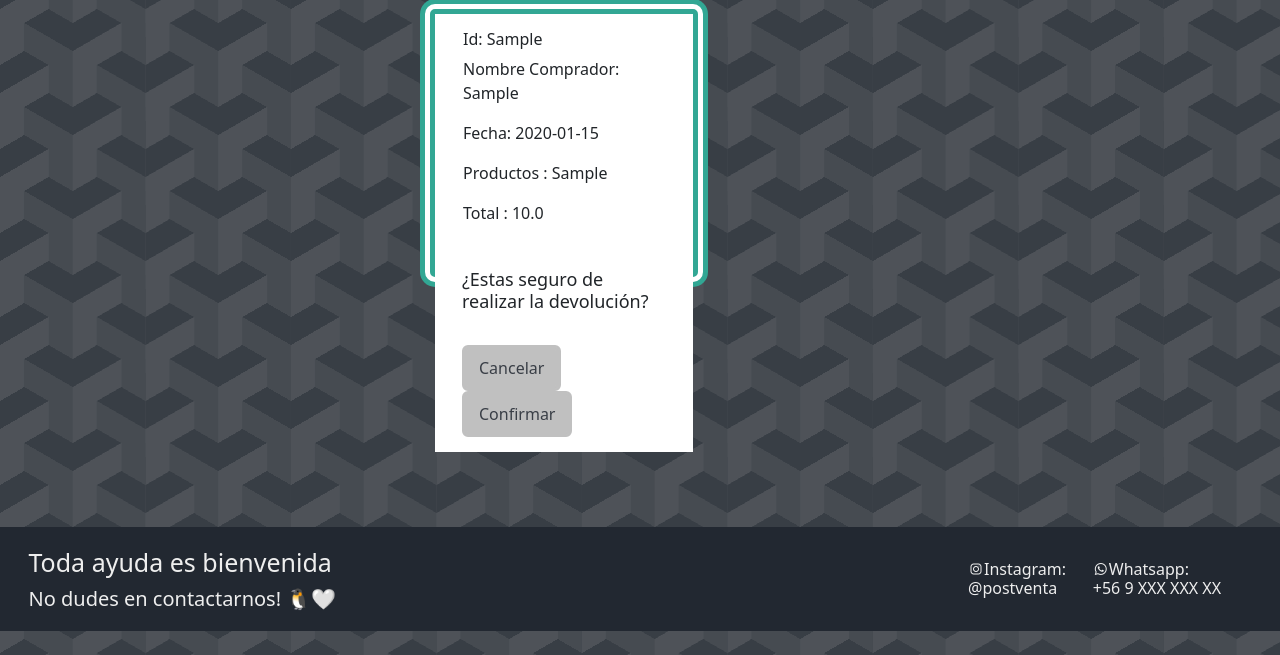
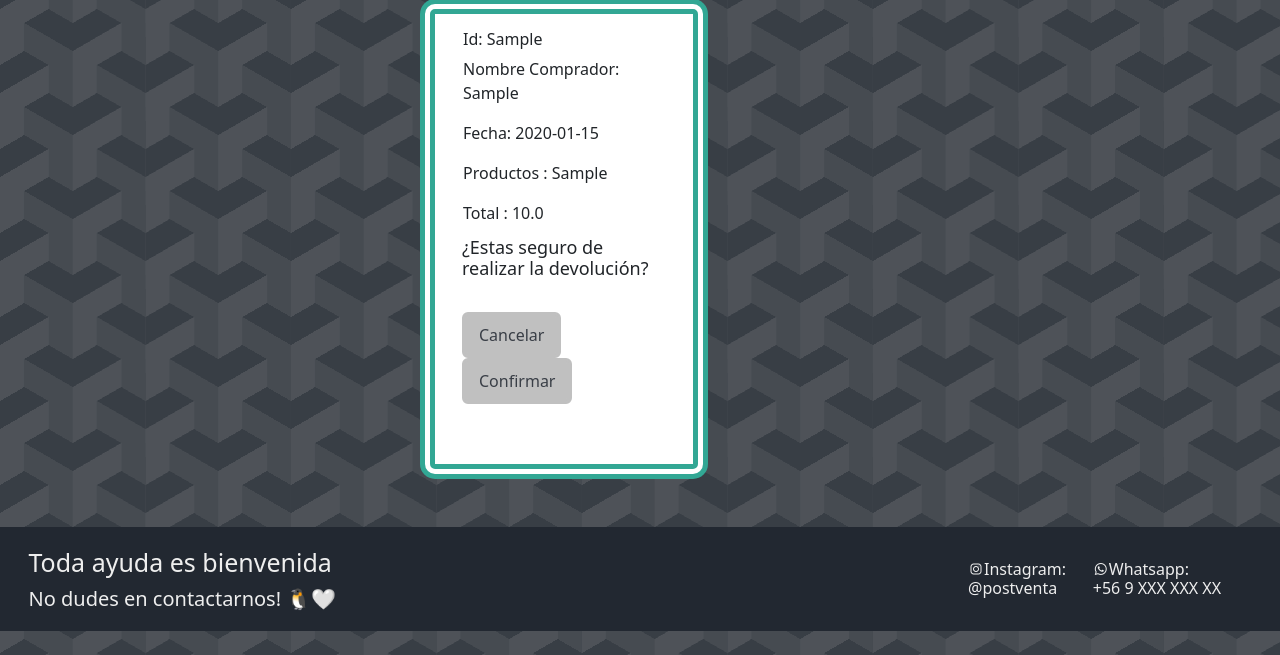
Before and after one commit to DanixaChan/IDP-PV, a Flask app: a page that uses templates/footer.html in a window 1280 px wide; the page is wider, and only the part inside the window is pictured. Shown: the part 145-800 px from the top of that part. Run offline with Flask 3, Linux system fonts and the light colour scheme; tables that the repository leaves empty hold one stand-in row (values such as "Sample post").

Commit message:
Update devolucion.css, position and height fixes

```diff
--- a/static/devolucion.css
+++ b/static/devolucion.css
@@ -54,6 +54,7 @@ body::before {
 }
 
 .card {
+    height: auto !important;
     border: 15px double #09967fd4 !important;
     border-radius: 15px !important;
 }
@@ -77,12 +78,12 @@ body::before {
     background-color: #ffffff;
     border:15px solid #ffffff !important;
     position: relative;
-    top: 5%;
+    bottom: 10%;
 }
 
 #text-container{
     background-color: #ffffff;
     border:15px solid #ffffff !important;
     position: relative;
-    top: 5%;
+    bottom: 10%;
 }
```
